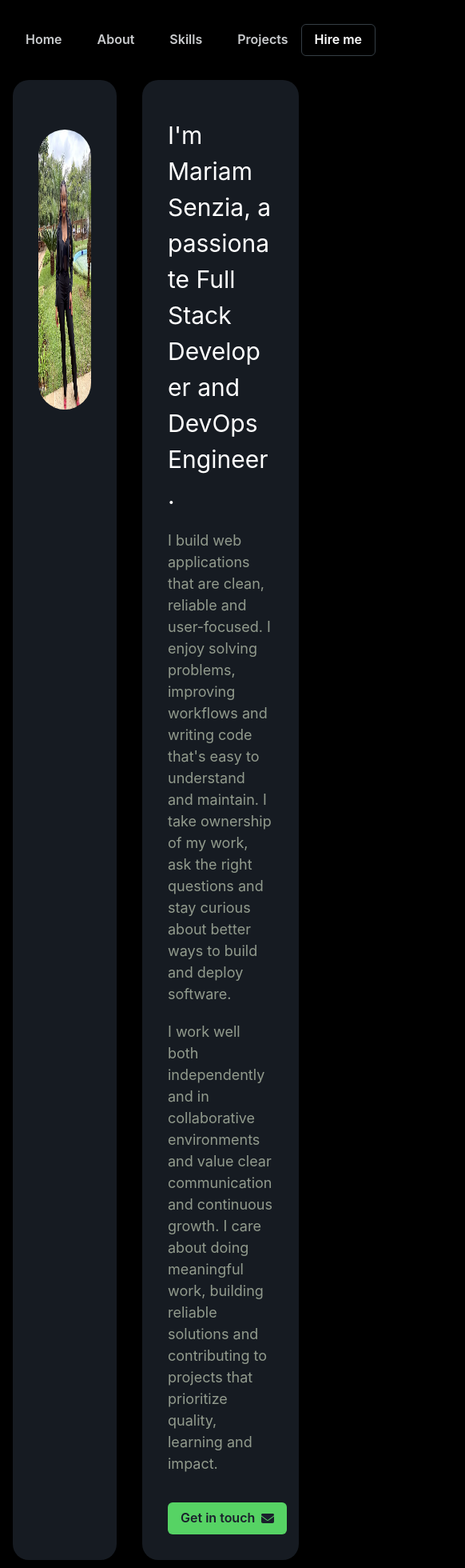
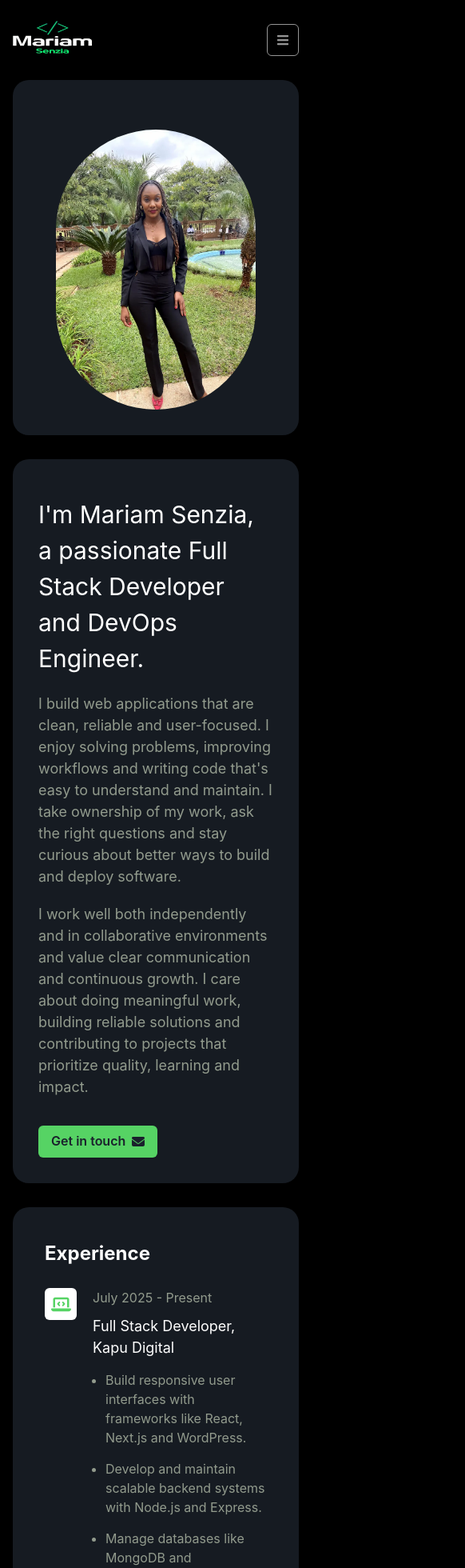
Before and after one commit to Mariam-Senzia/developer-portfolio, a React (Vite) app: page /about in a window 390 px wide. Shown: the top 1960 px of the page at 80% size, 582 px wide, since content can reach past the window. Built offline with nearby package versions, Linux system fonts and the light colour scheme.

Commit message:
Implemented responsive design on mobile view

```diff
--- a/src/components/about/AboutHero.tsx
+++ b/src/components/about/AboutHero.tsx
@@ -6,12 +6,12 @@ const AboutHero = () => {
     return (
     <>
     <Container maxW="container.xl">
-        <AnimationBox display='flex' gap="8" mt="100px">
+        <AnimationBox display={{base: "block", md: "flex"}} gap="8" mt="100px">
             <Box backgroundColor='#161b22' p="8"  flex="1" borderRadius="20px">
                 <Image src="images/my-image.webp" alt="my-image" height="350px" width="250px" borderRadius="200px" mx="auto" mt="30px"/>
             </Box>
 
-            <Box flex="2" backgroundColor='#161b22' borderRadius="20px" p="8" overflow="hidden">
+            <Box mt={{base: "30px", md: "0"}} flex="2" backgroundColor='#161b22' borderRadius="20px" p="8" overflow="hidden">
                     <Text color="white" mt="15px" fontSize="3xl">I'm Mariam Senzia, a passionate Full Stack Developer and DevOps Engineer.</Text>
                     <Text color="#929b8d" fontSize="lg" mt="20px">I build web applications that are clean, reliable and user-focused. I enjoy solving problems, improving workflows and writing code that&apos;s easy to understand and maintain. I take ownership of my work, ask the right questions and stay curious about better ways to build and deploy software.
                     </Text>
--- a/src/components/about/ExperienceAndEducation.tsx
+++ b/src/components/about/ExperienceAndEducation.tsx
@@ -1,4 +1,4 @@
-import { Box, Container, Divider, Flex, IconButton, ListItem, Text, UnorderedList } from "@chakra-ui/react"
+import { Box, Container, Divider, IconButton, ListItem, Text, UnorderedList } from "@chakra-ui/react"
 import useExperience from "../../hooks/useExperience"
 import useEducation from "../../hooks/useEducation";
 import { FaLaptopCode, FaQuoteRight } from "react-icons/fa6";
@@ -13,7 +13,7 @@ const ExperienceAndEducation = () => {
     <>
     <Container maxW="container.xl">
         <AnimationBox>
-            <Box display="flex" gap="8" mt="30px">
+            <Box display={{base: "block", md: "flex"}} gap="8" mt="30px">
                 <Box flex="3" backgroundColor="#161b22" borderRadius="20px" p="10" >
                     <Text color="white" fontSize="2xl" fontWeight="bold">Experience</Text>
 
@@ -27,22 +27,22 @@ const ExperienceAndEducation = () => {
 
                             <Box>
                                 <Text color="#929b8d">{exp.date}</Text>
-                                <Flex gap="2" mt="10px">
+                                <Box display={{base: "block", md: "flex"}} gap="2" mt="10px">
                                     <Text color="white" fontSize="lg">{exp.title},</Text>
                                     <Text color="white" fontSize="lg">{exp.company}</Text>
-                                </Flex>
+                                </Box>
                                 {exp.roles.map((item, index) => (
                                     <UnorderedList key={index} mt="15px">
                                         <ListItem color="#929b8d">{item}</ListItem>
                                     </UnorderedList>
                                 ))}
-                                <Divider mt="40px" />
+                                <Divider mt="35px" />
                             </Box>
                         </Box>
                     ))};
                 </Box>
 
-                <Box flex="2">
+                <Box mt={{base: "30px", md: "0"}} flex="2">
                     <Box backgroundColor="#161b22" borderRadius="20px" p="10">
                         <Text color="white" fontSize="2xl" fontWeight="bold">Education</Text>
 
@@ -70,7 +70,7 @@ const ExperienceAndEducation = () => {
                             <FaQuoteLeft color="white" />
                         </Box>
                         <Text color="white" mt="5px" ml="15px" mb="5px" fontStyle="italic" fontSize="xl">
-                            I don&apos;t just build features - I build experiences that work, scale and evolve with users.My focus is on writing clean code, creating impact and continuously growing as a developer.
+                            I build experiences that work, scale and evolve with users with a focus on writing clean code, creating impact and continuously growing as a developer.
                         </Text>
                         <Box alignSelf="end">
                             <FaQuoteRight color="white" />
--- a/src/components/home/Hero.tsx
+++ b/src/components/home/Hero.tsx
@@ -29,7 +29,7 @@ const Hero = () => {
     return (
     <>
     <Container maxW="container.xl">
-        <AnimationBox display='flex' gap="8" mt="100px">
+        <AnimationBox display={{base: "block", md: "flex"}} gap="8" mt="100px">
             <Box backgroundColor='#161b22' textAlign="center" p="10"  flex="1" borderRadius="20px">
                 <Image src="images/my-image.webp" alt="my-image" height="350px" width="250px" borderRadius="200px" mx="auto" mt="30px"/>
                 <Heading color='white' mt="35px">Mariam Senzia</Heading>
@@ -53,7 +53,7 @@ const Hero = () => {
                 </Box>
             </Box>
 
-            <Box display="flex" flexDirection="column" flex="2" gap="8" overflow="hidden">
+            <Box mt={{base: "30px", md: "0"}} display="flex" flexDirection="column" flex="2" gap="8" overflow="hidden">
                 <Box backgroundColor='#161b22' borderRadius="20px" p="10">
                     <Text color="#929b8d">Hello There!</Text>
                     <Text color="white" mt="15px" fontSize="3xl">I'm Mariam Senzia, a passionate Full Stack Developer and DevOps Engineer dedicated to building high quality web applications that solve real business problems.</Text>
--- a/src/components/home/HomeProjects.tsx
+++ b/src/components/home/HomeProjects.tsx
@@ -32,7 +32,7 @@ const HomeProjects = () => {
             and a passion for creating practical web applications.
           </Text>
 
-          <MotionGrid templateColumns="repeat(3,1fr)" gap="8" px="40px" py="45px">
+          <MotionGrid templateColumns={{base: "repeat(1,1fr)", md: "repeat(3,1fr)"}} gap="8" px="40px" py="45px">
             {projects.map((item, index) => (
                 <Link href={`/projectDetails/${item.title}`}>
                     <MotionCard key={index} maxW="xl" variant="outline" borderColor="#26272B" backgroundColor="#121214" p="0" _hover={{
--- a/src/components/home/Navbar.tsx
+++ b/src/components/home/Navbar.tsx
@@ -1,10 +1,15 @@
-import { Box, Button, Container, Image, Link } from "@chakra-ui/react";
+import { Box, Button, Container, Divider, Drawer, DrawerBody, DrawerCloseButton, DrawerContent, DrawerFooter, DrawerHeader, DrawerOverlay, IconButton, Image, Link, useDisclosure } from "@chakra-ui/react";
+import { FaBars } from "react-icons/fa";
+import { useRef } from "react";
 
 const Navbar = () => {
+  const { isOpen, onOpen, onClose } = useDisclosure()
+  const btnRef = useRef(null);
+
   return (
     <>
       <Container maxW='container.xl' position="fixed" zIndex="10" top="0" left="0" right="0" backgroundColor="black">
-        <Box display='flex' justifyContent='space-between' alignItems='center' height="100px">
+        <Box display={{base: "none", md: 'flex'}} justifyContent='space-between' alignItems='center' height="100px">
           <Link href="/">
             <Image src="/logos/main-logo.png" height='140px' width='250px' alt='logo'/>
           </Link>
@@ -26,6 +31,53 @@ const Navbar = () => {
             <Button color='white' variant='outline' borderColor='#353E45' _hover={{backgroundColor:'#56d364',color:'black'}}>Hire me</Button>
           </Link>
         </Box>
+
+        {/* mobile layout */}
+        <Box display={{base: "flex",md: "none"}} justifyContent='space-between' alignItems='center' height="100px">
+          <Link href="/">
+            <Image src="/logos/main-logo.png" height='140px' width='250px' alt='logo'/>
+          </Link>
+          <IconButton ref={btnRef} onClick={onOpen} aria-label="open menu" icon={<FaBars />} color="#969696" variant="outline" borderColor="#969696" />
+
+          <Drawer
+            isOpen={isOpen}
+            placement='right'
+            onClose={onClose}
+            finalFocusRef={btnRef}
+          >
+            <DrawerOverlay />
+            <DrawerContent bgColor="black">
+              <DrawerCloseButton color="#CACCCE" />
+              <DrawerHeader color="#CACCCE" mt="40px">Menu</DrawerHeader>
+
+              <DrawerBody>
+                <Divider borderColor="#969696" />
+                <Link href="/">
+                  <Button color='#969696' variant='ghost' backgroundColor='black' py="30px" _hover={{backgroundColor:'black', textDecoration:'underline',textUnderlineOffset:'5px',color:'#56d364'}}>Home</Button>
+                </Link>
+                <Divider borderColor="#969696" />
+                <Link href="/about">
+                  <Button color='#969696' variant='ghost' backgroundColor='black' py="30px" _hover={{backgroundColor:'black', textDecoration:'underline',textUnderlineOffset:'5px',color:'#56d364'}}>About</Button>
+                </Link>
+                <Divider borderColor="#969696" />
+                <Link href="/skills">
+                  <Button color='#969696' variant='ghost' backgroundColor='black' py="30px" _hover={{backgroundColor:'black', textDecoration:'underline',textUnderlineOffset:'5px',color:'#56d364'}}>Skills</Button>
+                </Link>
+                <Divider borderColor="#969696" />
+                <Link href="/projects">
+                <Button color='#969696' variant='ghost' backgroundColor='black' py="30px" _hover={{backgroundColor:'black', textDecoration:'underline',textUnderlineOffset:'5px',color:'#56d364'}}>Projects</Button>
+                </Link>
+                <Divider borderColor="#969696" />
+              </DrawerBody>
+
+              <DrawerFooter>
+                <Button bgColor="#56d364" mr={3} onClick={onClose} _hover={{backgroundColor:"#1D8678"}}>
+                  Close
+                </Button>
+              </DrawerFooter>
+            </DrawerContent>
+          </Drawer>
+        </Box>
       </Container>
     </>
   );
--- a/src/components/home/ReachOut.tsx
+++ b/src/components/home/ReachOut.tsx
@@ -16,7 +16,7 @@ const ReachOut = () => {
             <Text color="#929b8d" textAlign="center" mt="15px" fontSize="lg">
                 Reach out and lets make it happpen. I'm also available for full-time or part-time opportunities
             </Text>
-            <Text color="#929b8d" textAlign="center" mt="" fontSize="lg">
+            <Text color="#929b8d" textAlign="center" fontSize="lg">
                 where I can push the limits of code and deliver exceptional work.
             </Text>
             <Box textAlign="center" mt="25px">
--- a/src/components/skills/SkillsCards.tsx
+++ b/src/components/skills/SkillsCards.tsx
@@ -14,7 +14,7 @@ const SkillsCards = () => {
                 <Text textAlign="center" color="#929b8d" mt="10px" fontSize="lg">Technologies I've worked with to build scalable, user-friendly web applications</Text>
 
 
-                <Grid templateColumns="repeat(3, 1fr)" gap="5" mt="30px">
+                <Grid templateColumns={{base: "repeat(1, 1fr)", md: "repeat(3, 1fr)"}} gap="5" mt="30px">
                     {skills.map((item, index) => (
                         <Card key={index} p="10" variant="outline" borderColor="#3E3E3D" backgroundColor='#161b22' _hover={{ borderColor:"#56d364"}}>
                             <Box>
--- a/src/hooks/useExperience.tsx
+++ b/src/hooks/useExperience.tsx
@@ -3,12 +3,12 @@ const useExperience = () => {
         {
             date: "July 2025 - Present",
             company: "Kapu Digital",
-            title: "FrontEnd Developer",
+            title: "Full Stack Developer",
             roles: [
-                "Own and implement core features across projects.",
-                "Lead UI improvements and refactor legacy code.",
-                "Collaborate with designers, backend developers and stakeholders.",
-                "Improve performance, accessibility and support onboarding.",
+                "Build responsive user interfaces with frameworks like React, Next.js and WordPress.",
+                "Develop and maintain scalable backend systems with Node.js and Express.",
+                "Manage databases like MongoDB and PostgreSQL, ensuring efficient data storage",
+                "Collaborate on end-to-end product features, from concept to deployment.",
             ],
         },
         {
```
Also changed, not shown: src/components/about/Testimonials.tsx (+4 -4 lines), src/components/projectDetails/Hero.tsx (+4 -4 lines).
